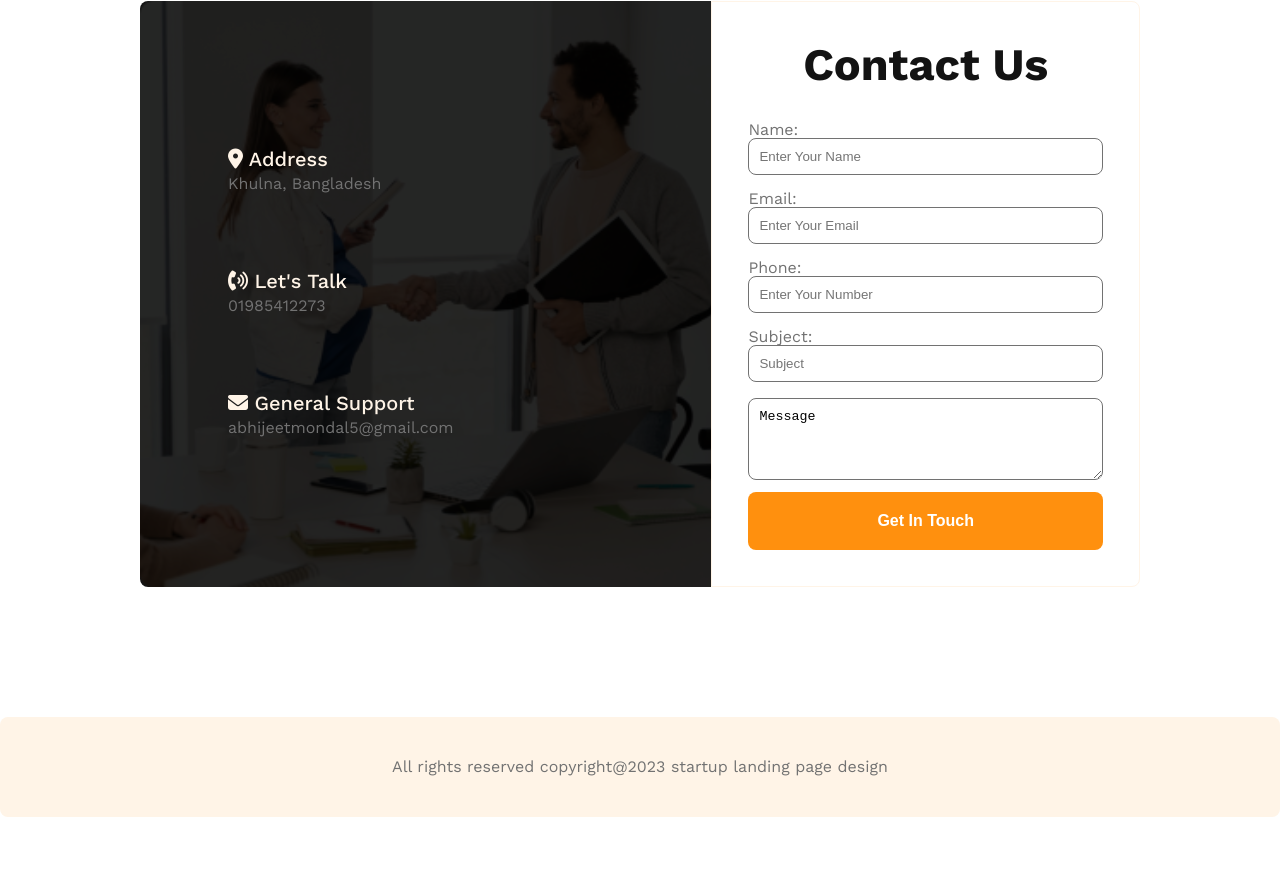
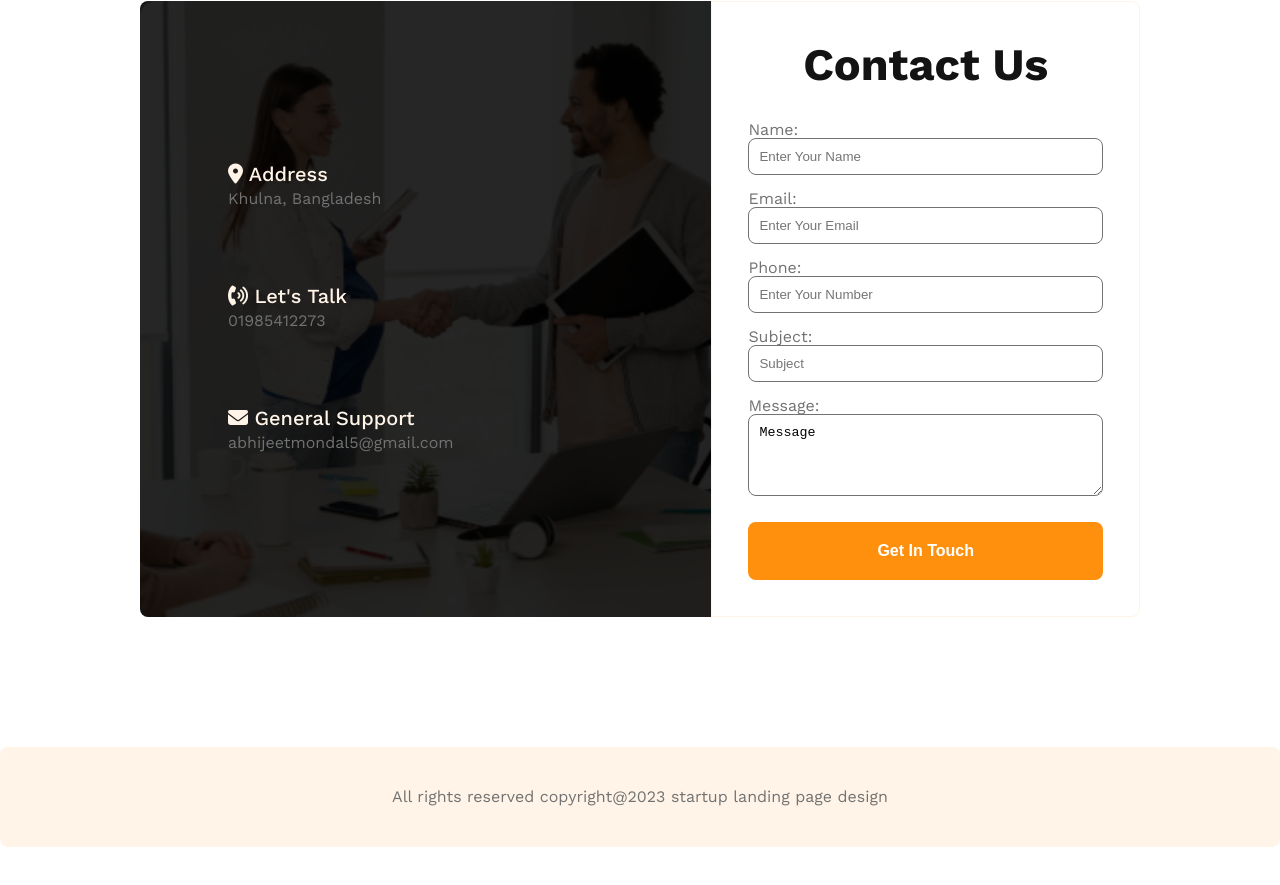
Before and after one commit to abhijitmondall/assignment-2, a plain HTML site: page index.html in a window 1280 px wide. Shown: the part 4224-5109 px from the top of the page. Drawn offline with nearby package versions, Linux system fonts and the light colour scheme.

Commit message:
Assignment 2 Completed

```diff
--- a/index.html
+++ b/index.html
@@ -319,7 +319,12 @@
                   placeholder="Subject"
                 />
               </div>
-              <textarea name="" id="" cols="30" rows="4">Message</textarea>
+
+              <div class="message__wrap">
+                <label for="sms">Message:</label>
+                <textarea name="" id="sms" cols="30" rows="4">Message</textarea>
+              </div>
+
               <button type="submit" class="btn--primary cnt-btn">
                 Get In Touch
               </button>
```
